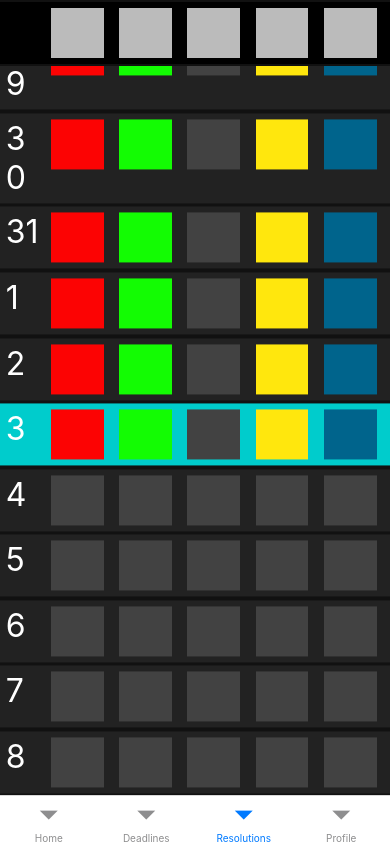
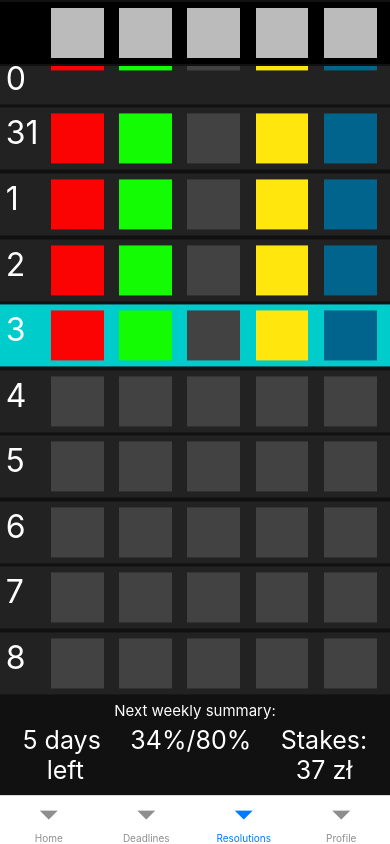
Before and after one commit to mjste/Hacknarok-2022, a React Native app: screen /Resolutions in a window 390 px wide. Built offline with nearby package versions, Linux system fonts and the light colour scheme.

Commit message:
added WeeklySummary

```diff
--- a/screens/Resolutions/Resolutions.tsx
+++ b/screens/Resolutions/Resolutions.tsx
@@ -1,35 +1,49 @@
-import { FlatList, SafeAreaView, StyleSheet, StatusBar, Text, View, ListRenderItem } from 'react-native'
-import { rowData, IRow, headerData, IHeader } from './data'
-import { Row } from './Row'
-import { Header } from './Header'
+import {
+  FlatList,
+  SafeAreaView,
+  StyleSheet,
+  StatusBar,
+  Text,
+  View,
+  ListRenderItem,
+} from "react-native";
+import { rowData, IRow, headerData, IHeader } from "./data";
+import { Row } from "./Row";
+import { Header } from "./Header";
+import { WeeklySummary } from "./WeeklySummary";
+import React from "react";
 interface renderProps {
-	row: IRow
+  row: IRow;
 }
 
 const Resolutions = () => {
-	const renderRow: ListRenderItem<IRow> = ({ item }) => <Row date={item.date} states={item.states} />
+  const renderRow: ListRenderItem<IRow> = ({ item }) => (
+    <Row date={item.date} states={item.states} />
+  );
 
   return (
     <SafeAreaView style={styles.container}>
       <Header names={headerData.names}></Header>
+
       <FlatList
         inverted
         data={[...rowData].reverse()}
         renderItem={renderRow}
-				keyExtractor={row => row.id}
+        keyExtractor={(row) => row.id}
         horizontal={false}
         // initialScrollIndex={rowData.length - 1}
       />
+      <WeeklySummary />
     </SafeAreaView>
-	)
-}
+  );
+};
 
 const styles = StyleSheet.create({
   container: {
-		backgroundColor: '#111111',
+    backgroundColor: "#111111",
     flex: 1,
     marginTop: StatusBar.currentHeight || 0,
   },
-})
+});
 
-export default Resolutions
+export default Resolutions;
--- /dev/null
+++ b/screens/Resolutions/WeeklySummary.tsx
@@ -0,0 +1,59 @@
+import React from "react";
+import { StyleSheet, Text, View } from "react-native";
+
+interface IWeelySummary {
+  daysLeft: number;
+  currentPercentage: number;
+  goalPercentage: number;
+  stakes: number;
+}
+
+export const WeeklySummary: React.FC<IWeelySummary> = ({
+  daysLeft = 5,
+  currentPercentage = 34,
+  goalPercentage = 80,
+  stakes = 37,
+}) => {
+  return (
+    <View style={styles.container}>
+      <Text style={[styles.title, { flex: 0, fontSize: 15 }]}>
+        Next weekly summary:
+      </Text>
+      <View style={[styles.container, { flexDirection: "row" }]}>
+        <Text style={styles.title}>
+          {daysLeft} days{"\n"} left
+        </Text>
+        <Text style={styles.title}>
+          {currentPercentage}%/{goalPercentage}%
+        </Text>
+        <Text style={styles.title}>
+          Stakes:{"\n"} {stakes} zł{" "}
+        </Text>
+      </View>
+    </View>
+  );
+};
+
+const styles = StyleSheet.create({
+  container: {
+    backgroundColor: "#111111",
+    // backgroundColor: "red",
+    // flex: 1,
+    // marginTop: 100,
+    zIndex: 2,
+    paddingHorizontal: 4,
+    paddingVertical: 5,
+    color: "white",
+    justifyContent: "center",
+    // bottom: 40,
+  },
+  title: {
+    // padding: ,
+    color: "white",
+    fontSize: 25,
+    flexGrow: 1,
+    // alignItems: "center",
+    textAlignVertical: "center",
+    textAlign: "center",
+  },
+});
```
Lines whose indentation alone changed are shown as unchanged.
